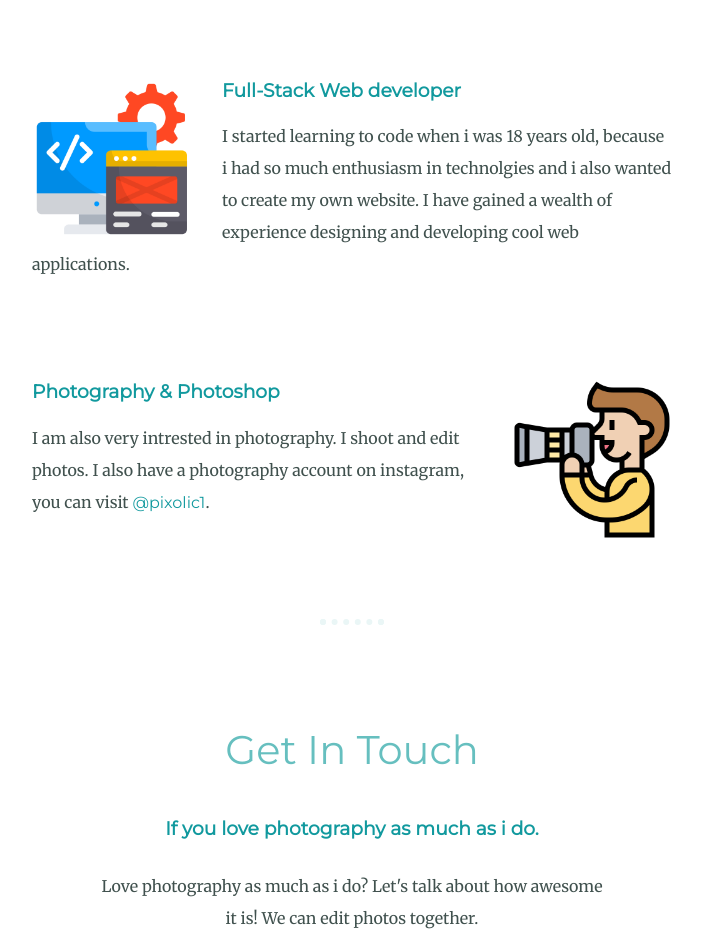
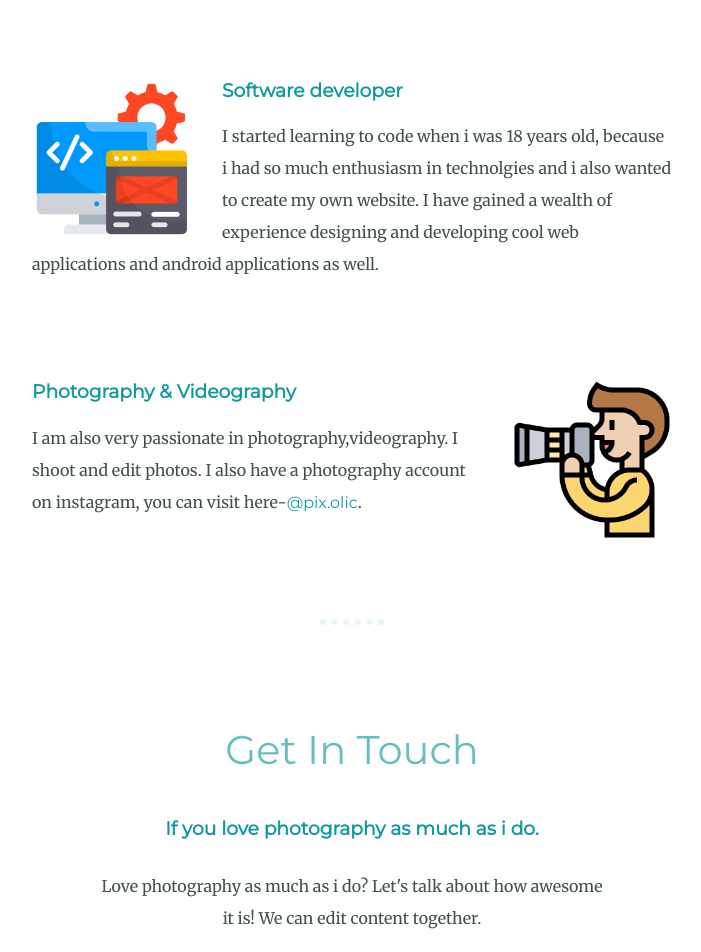
Before and after one commit to heyChandan/portfolio, a plain HTML site: page index.html in a window 1280 px wide. Shown: the part 1560-2512 px from the top of the page, without its empty margins (288-989 px from the left). Drawn offline with Linux system fonts and the light colour scheme.

Commit message:
Update index.html

```diff
--- a/index.html
+++ b/index.html
@@ -15,7 +15,7 @@
  <div class="top-container">
    <img class="cloud" src="cloud.png">
     <h1>I'm Chandan.</h1>
-    <h2>an aspirant <span class="pro">pro</span>grammer.</h2>
+    <h2>a <span class="pro">nature</span>inspirer.</h2>
     <img class="cloud2" src="cloud.png">
     <img class="mountain" src="mountain.png">
  </div>
@@ -24,7 +24,7 @@
   <div class="profile">
     <img class="dp" src="MyRoundDp.png" alt="My Dp">
     <h2>Hello there.</h2>
-    <p class="intro">I'm a web developer, I am an MCA student in Kiit University, I❤️ Coding.</p>
+    <p class="intro">I'm a software developer, also a Masters student in Kiit University, I❤️ Coding.</p>
   </div>
   <hr>
 
@@ -32,14 +32,14 @@
     <h2>My Skills.</h2>
     <div class="skill-row">
       <img class="dev" src="development.png" alt="Web Development icon">
-      <h3>Full-Stack Web developer</h3>
+      <h3>Software developer</h3>
       <p>I started learning to code when i was 18 years old, because i had so much enthusiasm in technolgies and i also wanted to create my own website.
-        I have gained a wealth of experience designing and developing cool web applications.</p>
+        I have gained a wealth of experience designing and developing cool web applications and android applications as well.</p>
     </div>
     <div class="skill-row">
       <img class="photo" src="photography.png" alt="Photography icon">
-      <h3>Photography & Photoshop</h3>
-      <p>I am also very intrested in photography. I shoot and edit photos. I also have a photography account on instagram, you can visit <a href="https://www.instagram.com/pix.olic/">@pixolic1</a>.</p>
+      <h3>Photography & Videography</h3>
+      <p>I am also very passionate in photography,videography. I shoot and edit photos. I also have a photography account on instagram, you can visit here-<a href="https://www.instagram.com/pix.olic/">@pix.olic</a>.</p>
     </div>
   </div>
 
@@ -47,7 +47,7 @@
   <div class="contact-me">
     <h2>Get In Touch</h2>
     <h3>If you love photography as much as i do.</h3>
-    <p class="contact-message">Love photography as much as i do? Let's talk about how awesome it is! We can edit photos together. </p>
+    <p class="contact-message">Love photography as much as i do? Let's talk about how awesome it is! We can edit content together. </p>
     <button class="btn" type="button" onclick="mailto:chandankumarswain404@gmail.com">Contact Me</button></button>
   </div>
 </div>
@@ -57,7 +57,7 @@
   <a class="footer-link" href="https://www.linkedin.com/feed/" target="blank">LinkedIn</a>
   <a class="footer-link" href="https://twitter.com/home" target="blank">Twitter</a>
   <a class="footer-link" href="https://heychandan.github.io/CV/" target="blank">Website</a>
-  <p  class="last">© 2022 Chandan k. Swain @hrx_chandan.</p>
+  <p  class="last">© 2025 Chandan Swain @chaswainyy.</p>
 </div>
 </body>
 </html>
```
